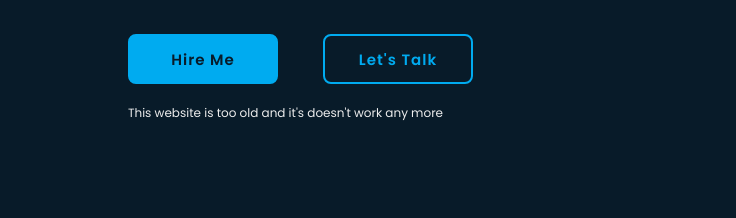
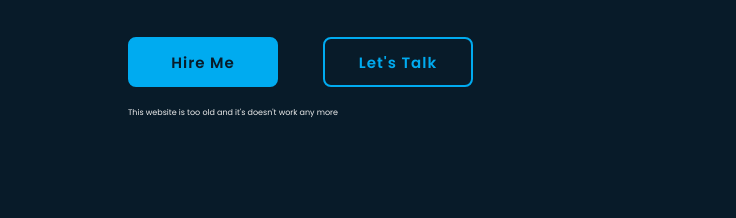
Before and after one commit to dev-dib/portfolio, a plain HTML site: page index.html in a window 1280 px wide. Shown: the part 440-658 px from the top of the page, 0-736 px from the left. Drawn offline with Linux system fonts and the light colour scheme.

Commit message:
Update index.html

```diff
--- a/index.html
+++ b/index.html
@@ -56,7 +56,7 @@
                 <a href="#">Hire Me</a>
                 <a href="https://www.fiverr.com/islamdib166?public_mode=true">Let's Talk</a>
             </div>
-            <p style="font-size: 12px;">This website is too old and it's doesn't work any more</p>
+            <p style="font-size: 8px;">This website is too old and it's doesn't work any more</p>
         </div>
 
         <div class="home-sci">
```
